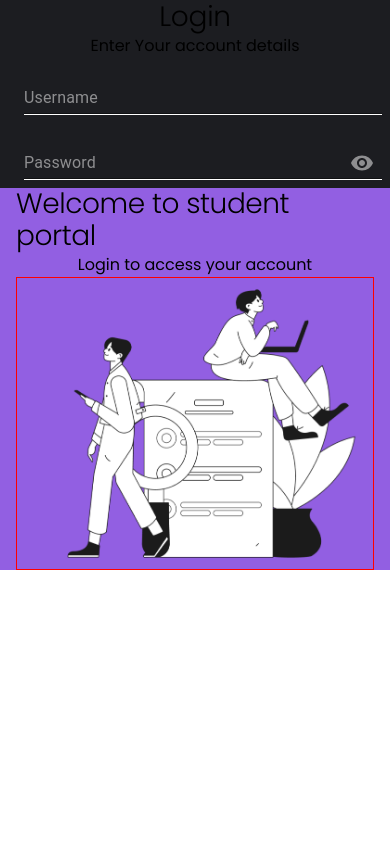
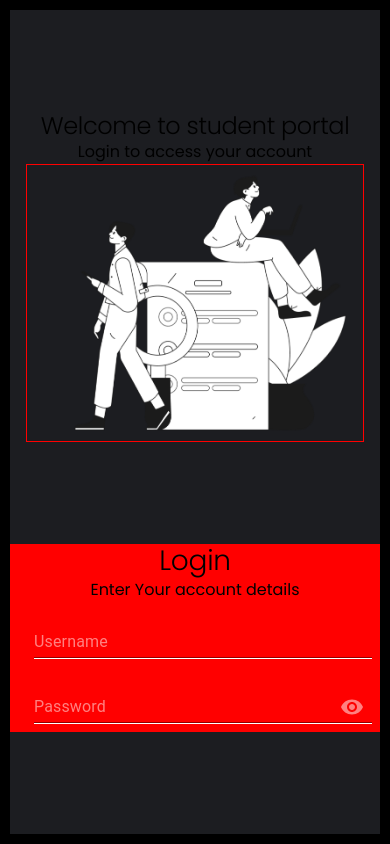
Before and after one commit to Satria-WS/crud-login-react, a React (Vite) app: page / in a window 390 px wide. Built offline with nearby package versions, Linux system fonts and the light colour scheme; a web font is replaced by a local one.

Commit message:
Enhance Login component layout and styling for better responsiveness

```diff
--- a/src/views/Login.tsx
+++ b/src/views/Login.tsx
@@ -33,15 +33,30 @@ const Login = () => {
 
   return (
     <>
-      <Container maxWidth={false} disableGutters>
+      <Container sx={{
+        height: "100%",
+
+      }} maxWidth={false} disableGutters>
         <Box
           sx={{
+            display: "flex",
+            flexDirection: "column",
+          justifyContent:"space-evenly",
+            alignItems:"center",
             bgcolor: '#1C1D21',
-
+            height: "100vh",
+            border:"10px solid black"
           }}
         >
           {/* col-1 */}
-          <Container maxWidth="xl">
+          <Container maxWidth="xl" sx={{
+            order: "2",
+            backgroundColor:"red",
+            ["@media (min-width:768px)"]: {
+              order: "none",
+              backgroundColor:"pink",
+            },
+          }}>
             {/* text */}
             <Box
               display={'flex'}
@@ -108,10 +123,9 @@ const Login = () => {
           </Container>
           {/* col-2 */}
           <Box
-
             sx={{
-
-              bgcolor: '#925FE2',
+              // flexGrow:"1",
+              // bgcolor: '#925FE2',
             }}
           >
             <Container maxWidth="xl">
@@ -124,7 +138,7 @@ const Login = () => {
               >
                 <Typography
                   sx={{
-                    fontSize: { xs: '1.75rem', sm: '2.5rem', md: '4rem' ,lg:"5rem" },
+                    fontSize: { xs: '1.5rem', sm: '2.5rem', md: '4rem' ,lg:"5rem" },
                   }}
                   variant="h1"
                 >
@@ -144,7 +158,7 @@ const Login = () => {
                 sx={{
                 border:"1px solid red"
               }}>
-                <img className='border border-pink-900' src={background} alt="background-login" />
+                <img className='border border-pink-900 w-full max-w-[800px] min-w-[350px]' src={background} alt="background-login" />
               </Box>
             </Container>
           </Box>
```
